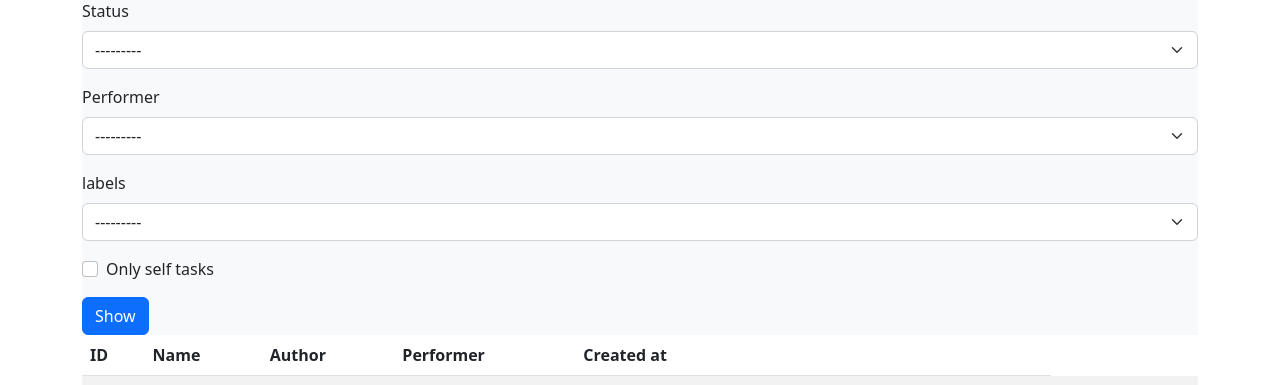
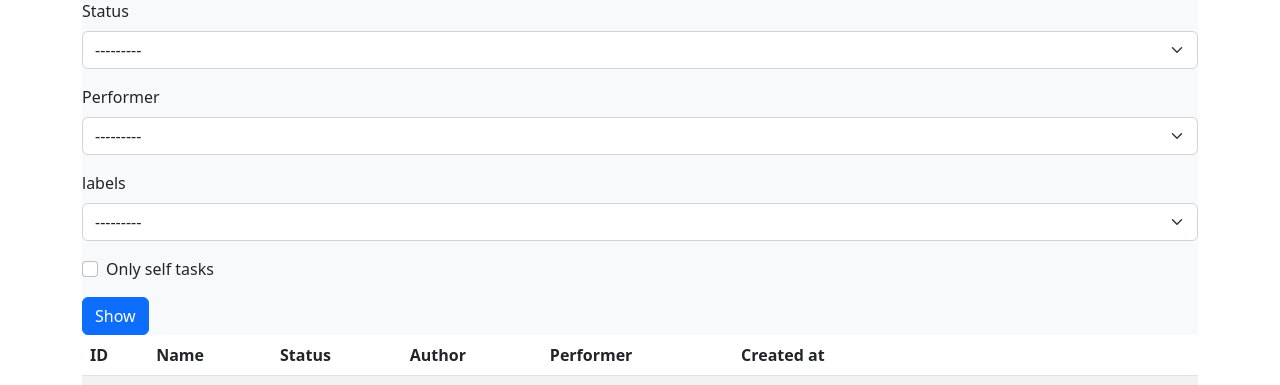
Before and after one commit to ValeriaLukovich/python-project-52, a Django app: page /tasks/ in a window 1280 px wide. Shown: the part 207-592 px from the top of the page. Run offline with Django 5.2, Linux system fonts and the light colour scheme; data comes from the database, SQL or seed files in the repository; some libraries are stand-ins or nearby versions.

Commit message:
fixing errors

```diff
--- a/task_manager/templates/tasks/tasks.html
+++ b/task_manager/templates/tasks/tasks.html
@@ -31,6 +31,7 @@
       <tr>
 	<th>ID</th>
 	<th>{% translate "Name" %}</th>
+        <th>{% translate "Status" %}</th>
 	<th>{% translate "Author" %}</th>
 	<th>{% translate "Performer" %}</th>
 	<th>{% translate "Created at" %}</th>
```
Also changed, not shown: task_manager/locale/ru/LC_MESSAGES/django.po.
